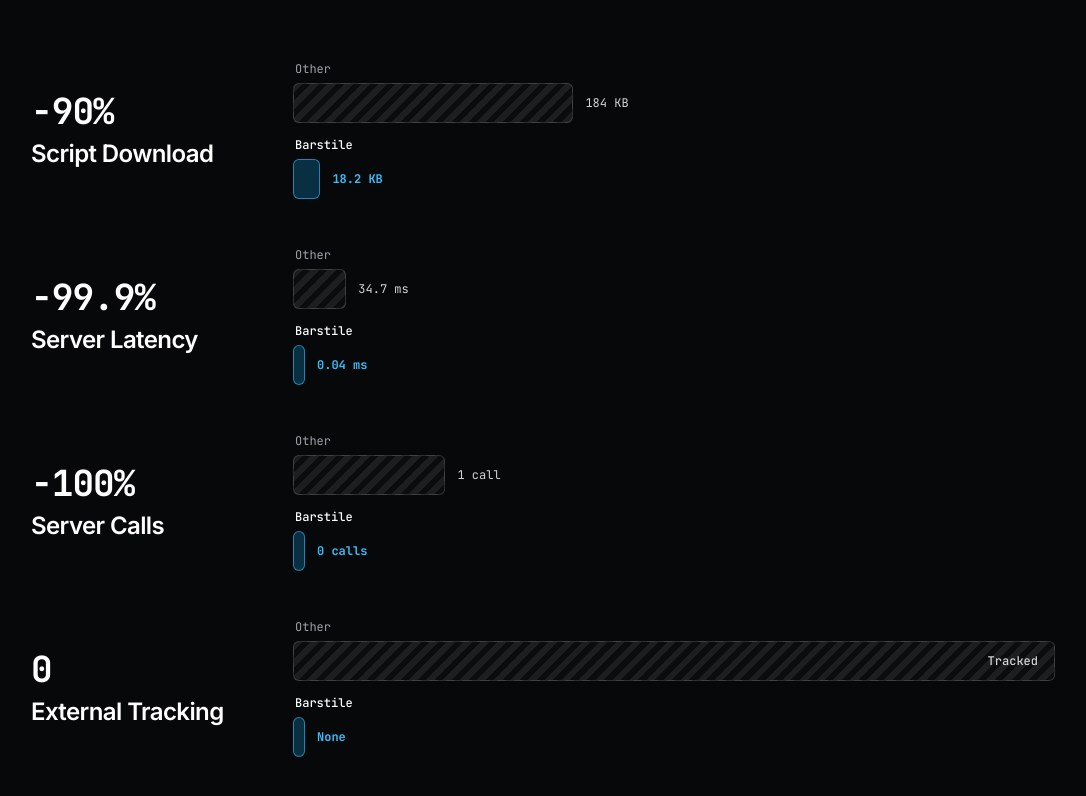
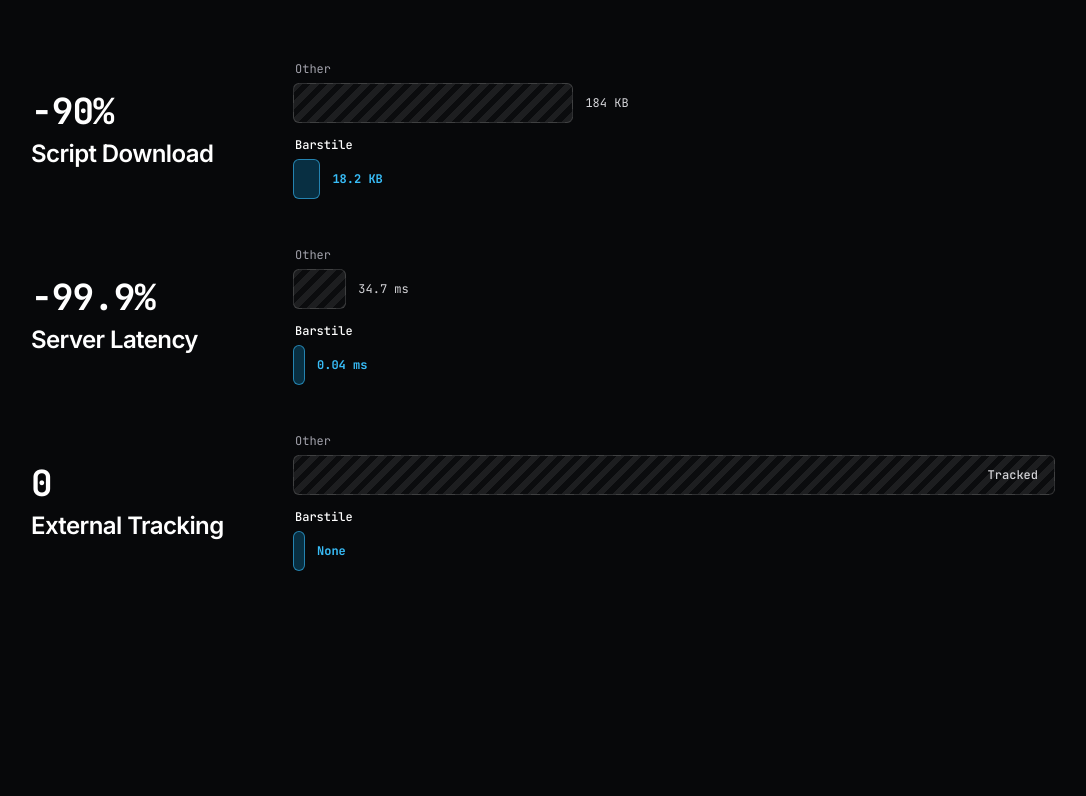
Before and after one commit to gozajpeg/barstile, a React (Vite) app in the folder website/: page / in a window 1280 px wide. Shown: the part 1868-2664 px from the top of the page, without its empty margins (97-1183 px from the left). Built offline with nearby package versions, Linux system fonts and the light colour scheme.

Commit message:
fix(website): remove redundant Server Calls row from benchmarks

```diff
--- a/website/src/components/Benchmarks.jsx
+++ b/website/src/components/Benchmarks.jsx
@@ -19,16 +19,6 @@ const BENCHMARK_METRICS = [
     otherWidth: '7%', // Based on 0.5s (500 ms): 34.7 / 500 = 6.94%
     isOtherFull: false,
     barstileValue: '0.04 ms',
-    barstileWidth: '1.5%' // Small visible indicator amount
-  },
-  {
-    id: 'server-calls',
-    stat: '-100%',
-    title: 'Server Calls',
-    otherValue: '1 call',
-    otherWidth: '20%', // Based on 5 calls: 1 / 5 = 20%
-    isOtherFull: false,
-    barstileValue: '0 calls',
     barstileWidth: '1.5%' // Small visible indicator amount
   },
   {
@@ -64,7 +54,7 @@ export function Benchmarks() {
           </p>
         </div>
 
-        {/* 4 Comparison Rows */}
+        {/* 3 Comparison Rows */}
         <div className="flex flex-col gap-10 sm:gap-12">
           {BENCHMARK_METRICS.map((metric) => (
             <div
```
